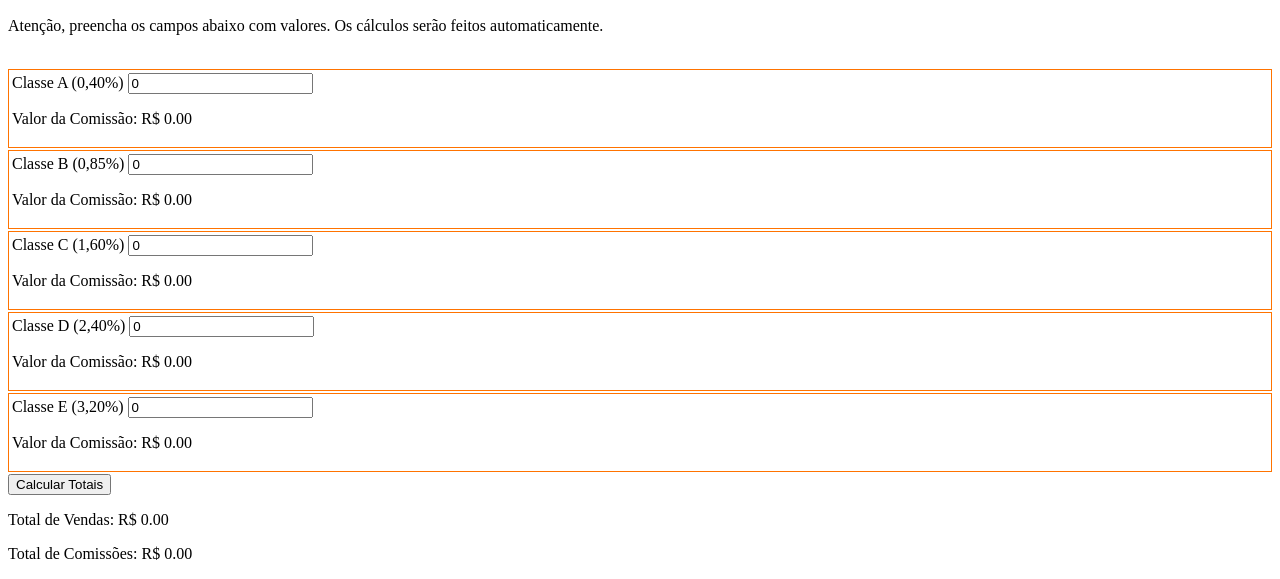
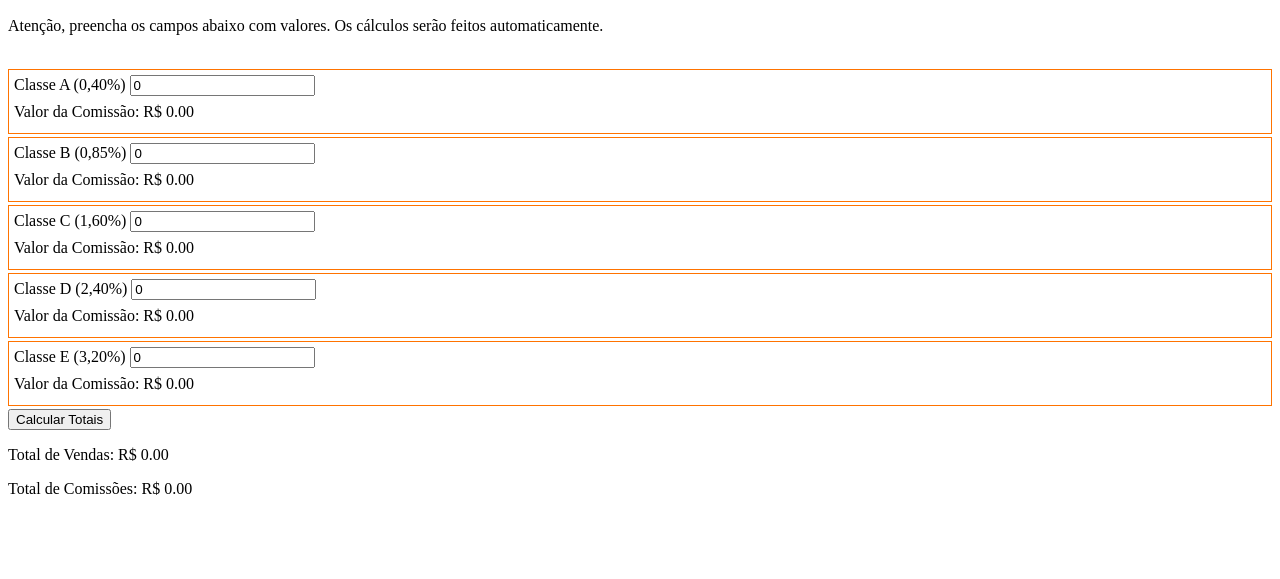
Before and after one commit to WesleyDames/Calculadora, a website: page src/index.html in a window 1280 px wide. Shown: the part 362-941 px from the top of the page. After the commit the page ends 876 px from the top, so only its background shows below. Drawn offline with Linux system fonts and the light colour scheme.

Commit message:
Ajuste Layout (Caixas)

```diff
--- a/src/index.html
+++ b/src/index.html
@@ -17,8 +17,9 @@
         /* Estilos para adicionar contornos */
         .comissao {
             border: 1px solid #ff7300; /* Adiciona uma borda cinza ao redor de cada seção de comissão */
-            padding: 3px; /* Adiciona espaço interno para melhorar a visualização */
-            margin-bottom: 2px; /* Adiciona espaço entre cada seção de comissão */
+            padding: 5px; /* Adiciona espaço interno para melhorar a visualização */
+            margin-bottom:3px; /* Adiciona espaço entre cada seção de comissão */
+            line-height: 0; /* Espaço entre cada seção de comissão */
         }
     </style>
 
```
Also changed, not shown: dist/index.html.
